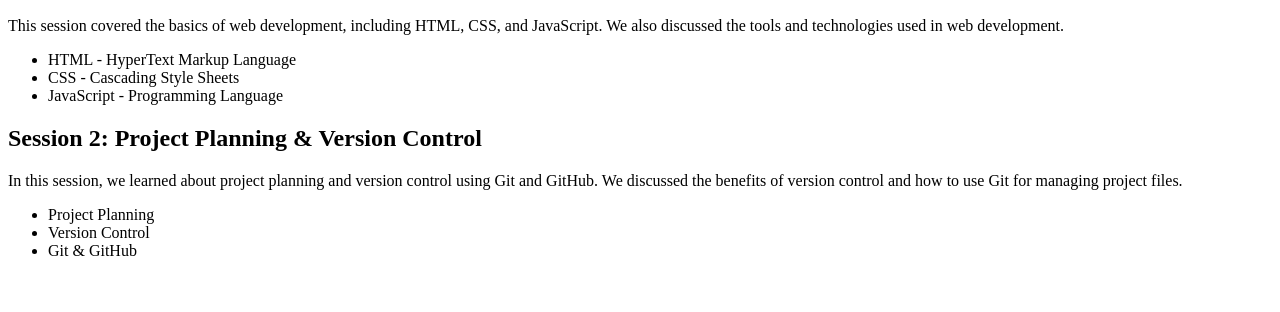
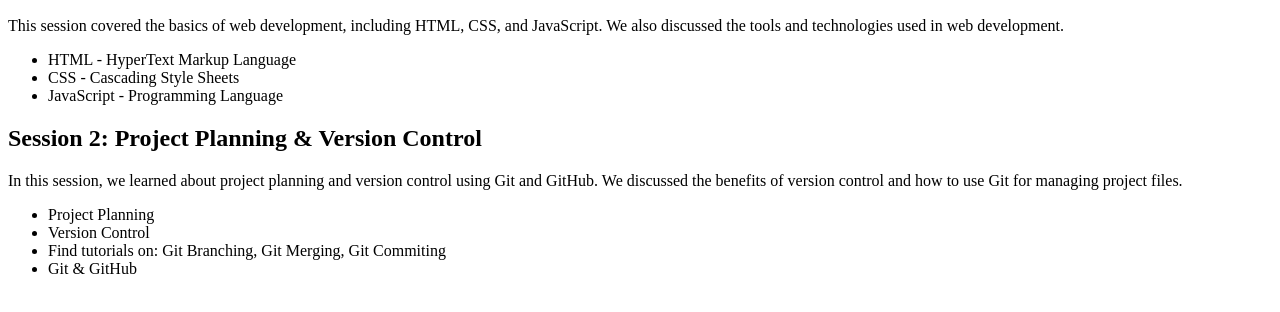
Before and after one commit to derrickmstrong/Mentorship, a plain HTML site: page week-1/Notes.html in a window 1280 px wide. Shown: the part 110-422 px from the top of the page. Drawn offline with Linux system fonts and the light colour scheme.

Commit message:
Add Git tutorials to week 1 Notes.html

```diff
--- a/week-1/Notes.html
+++ b/week-1/Notes.html
@@ -31,6 +31,7 @@
     <ul>
         <li>Project Planning</li>
         <li>Version Control</li>
+        <li>Find tutorials on: Git Branching, Git Merging, Git Commiting</li>
         <li>Git & GitHub</li>
   </body>
 </html>
```
